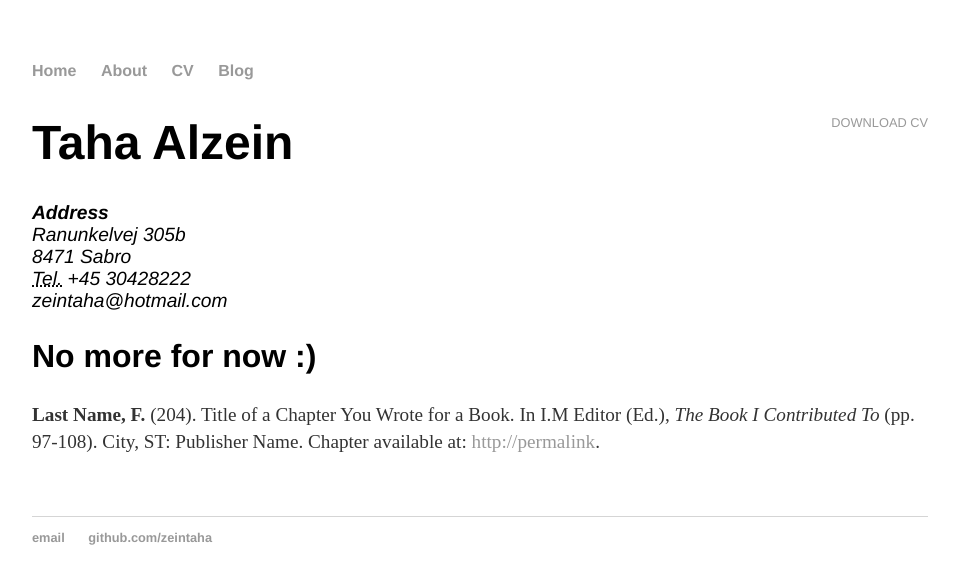
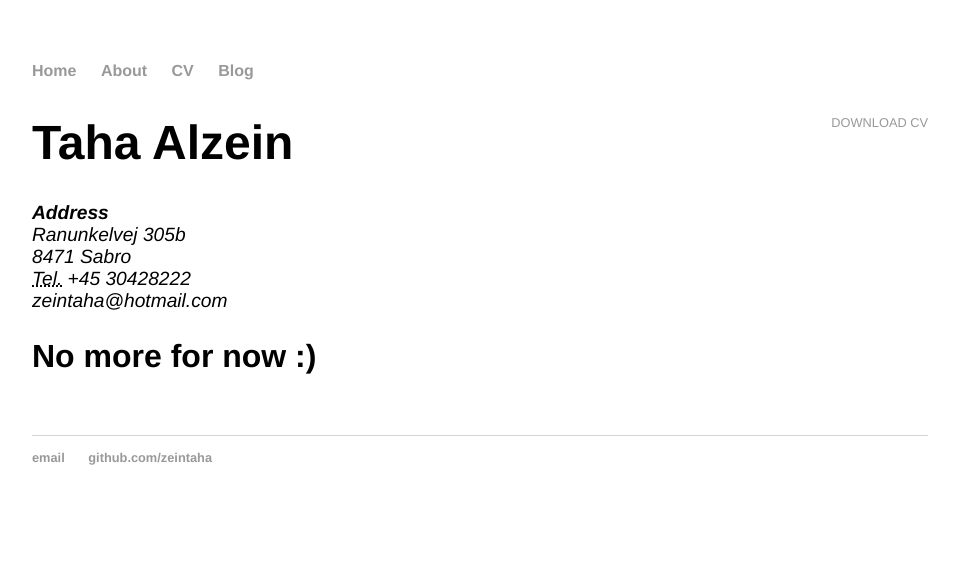
Before and after one commit to zeintaha/zeintaha.github.io, a Jekyll site: the page built from cv/index.html, in a window 1280 px wide. Shown: the top 584 px of the page, without its empty margins (160-1119 px from the left). Built offline with Jekyll 4.4.1, drawn with Linux system fonts in a browser that asks for light colours.

Commit message:
som changes in about page

```diff
--- a/cv/index.html
+++ b/cv/index.html
@@ -16,7 +16,6 @@
 
 					<h2>No more for now :)</h2>
 
-					<p><strong>Last Name, F.</strong> (204). Title of a Chapter You Wrote for a Book. In I.M Editor (Ed.), <em>The Book I Contributed To</em> (pp. 97-108). City, ST: Publisher Name. Chapter available at: <a href="#">http://permalink</a>.
 
 
 	</div>
```
